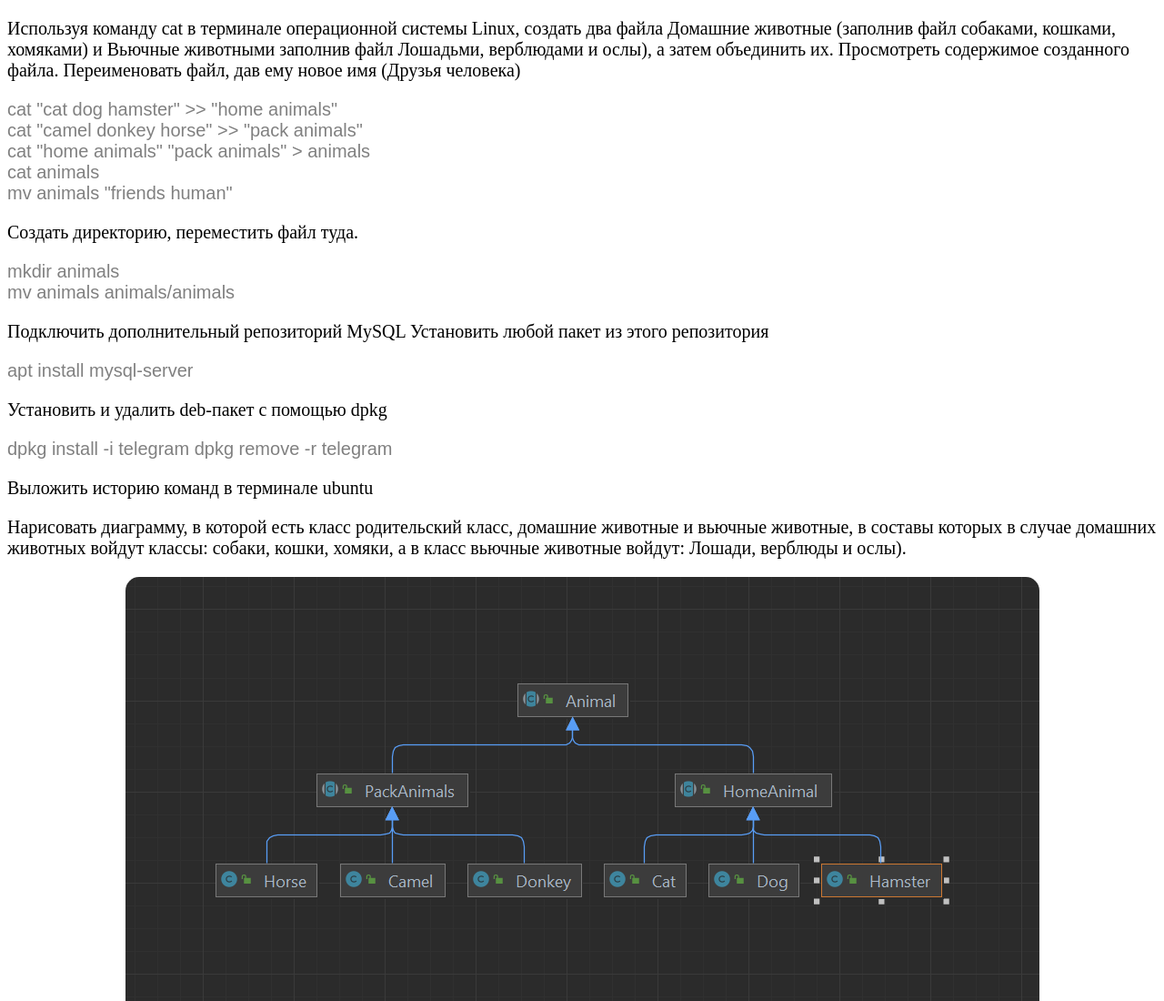
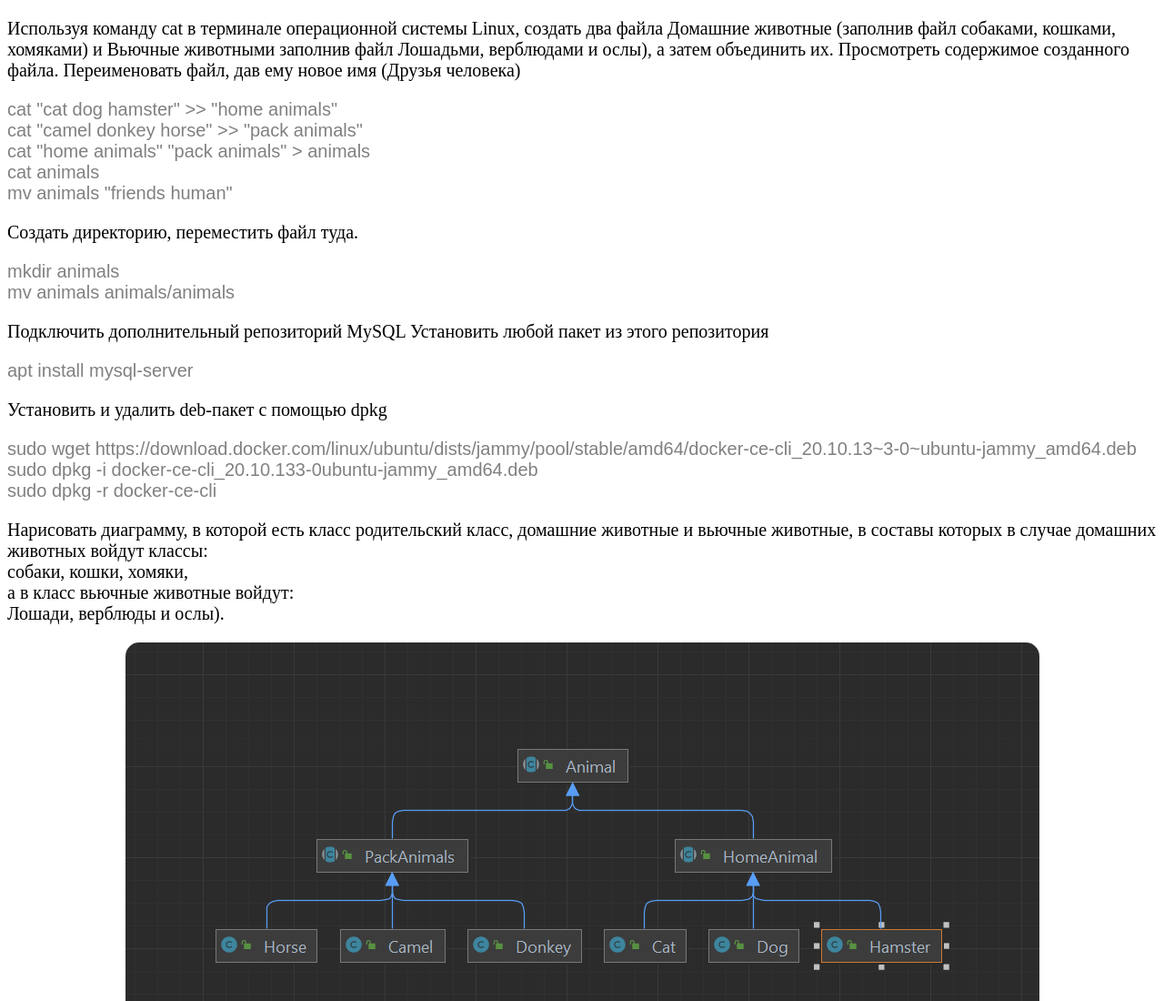
Before and after one commit to KvShe/linux, a plain HTML site: page index.html in a window 1280 px wide. Shown: the top 1100 px of the page at 91% size. Drawn offline with Linux system fonts and the light colour scheme.

Commit message:
add commands dpkg

```diff
--- a/index.html
+++ b/index.html
@@ -38,21 +38,16 @@
         Установить и удалить deb-пакет с помощью dpkg
     </h3>
     <p>
-        dpkg install -i telegram
-        dpkg remove -r telegram
-    </p>
-    <h3>
-        Выложить историю команд в терминале ubuntu
-    </h3>
-    <p>
-
+        sudo wget https://download.docker.com/linux/ubuntu/dists/jammy/pool/stable/amd64/docker-ce-cli_20.10.13~3-0~ubuntu-jammy_amd64.deb<br>
+        sudo dpkg -i docker-ce-cli_20.10.133-0ubuntu-jammy_amd64.deb<br>
+        sudo dpkg -r docker-ce-cli
     </p>
     <h3>
         Нарисовать диаграмму, в которой есть класс родительский класс, домашние животные и вьючные животные,
-        в составы которых в случае домашних животных войдут классы:
-        собаки, кошки, хомяки,
-        а в класс вьючные животные войдут:
-        Лошади, верблюды и ослы).
+        в составы которых в случае домашних животных войдут классы:<br>
+        собаки, кошки, хомяки,<br>
+        а в класс вьючные животные войдут:<br>
+        Лошади, верблюды и ослы).<br>
     </h3>
     <div>
         <img src="diagram.png" alt="diagram">
```
